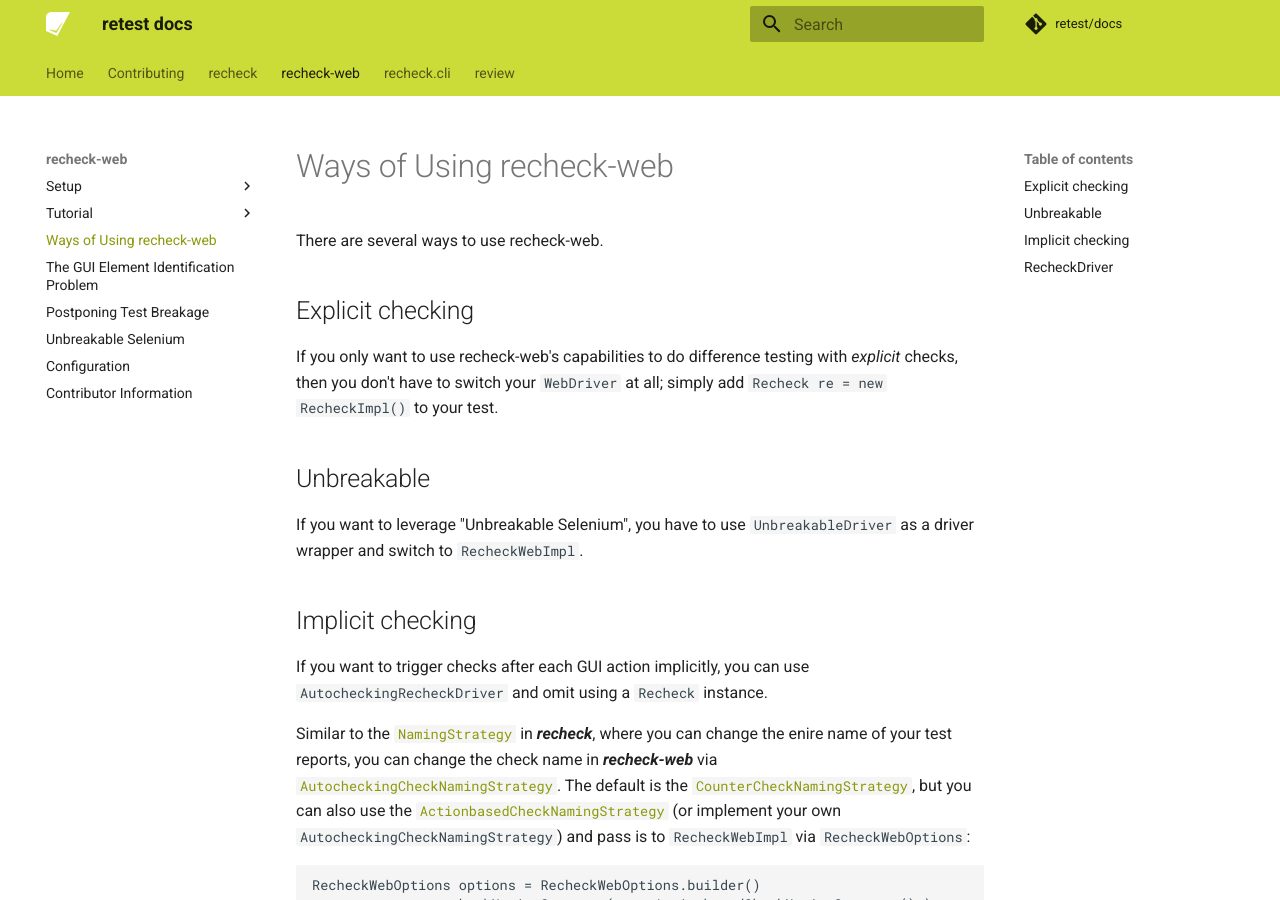
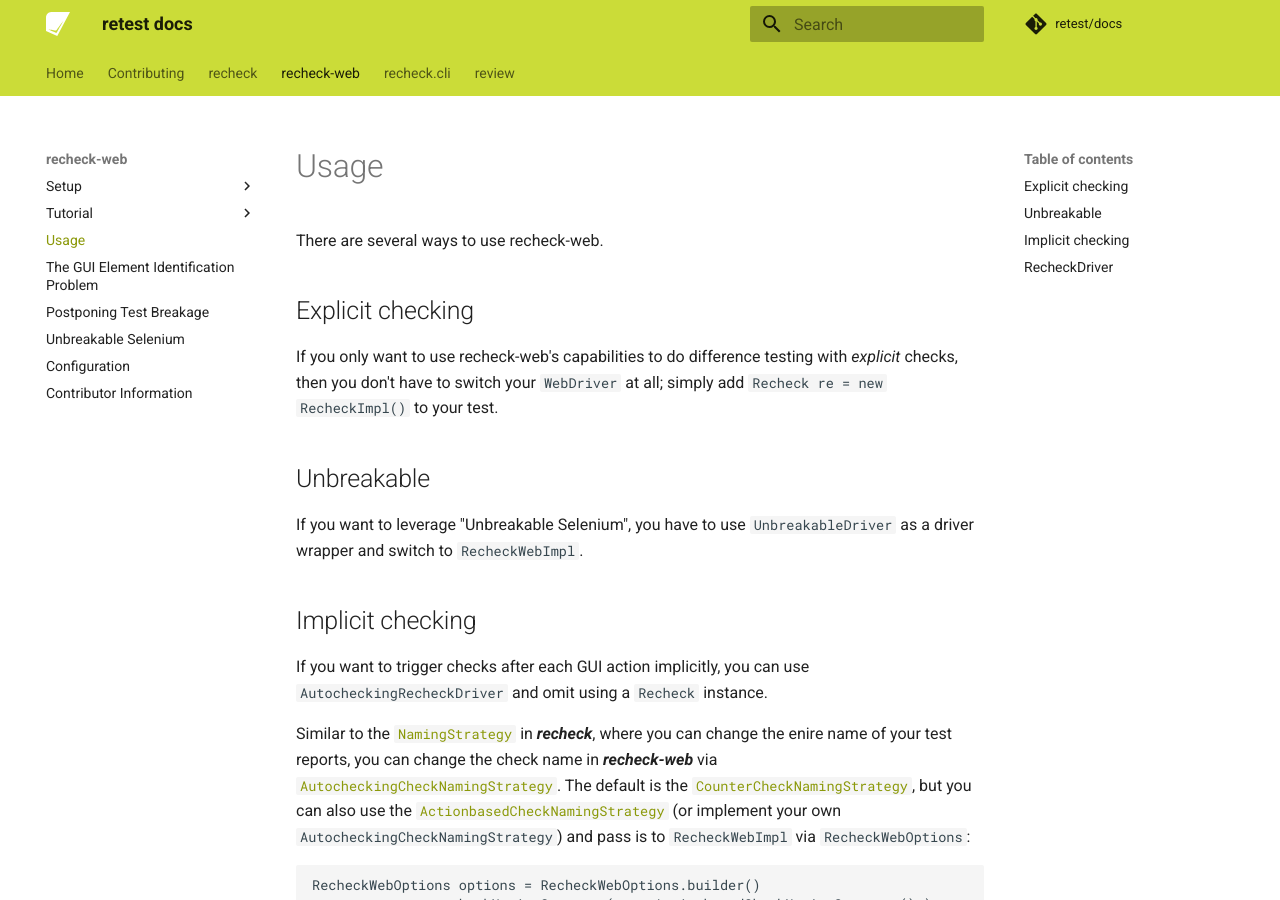
Before and after one commit to retest/docs, an MkDocs documentation site: the page built from docs/recheck-web/introduction/usage.md, in a window 1280 px wide and 900 px high. Built offline with MkDocs 1.6.1 and Material for MkDocs 9.7.7, drawn with Linux system fonts in a browser that asks for light colours; comment, search, counter and statistics services are not loaded.

Commit message:
Rename and move usage file
so that it more closely resembles recheck. Also add a redirect so that old links still work.

```diff
--- a/docs/recheck-web/ways-of-using-recheck-web.md
+++ b/docs/recheck-web/introduction/usage.md
@@ -1,4 +1,4 @@
-# Ways of Using recheck-web
+# Usage
 
 There are several ways to use recheck-web.
 
--- a/mkdocs.yml
+++ b/mkdocs.yml
@@ -32,6 +32,7 @@ plugins:
         "recheck/location-of-the-golden-master-files-and-test-reports.md": "recheck/usage/configuration.md"
         "recheck/how-ignore-works.md": "recheck/usage/filter.md"
         "recheck-web/properties.md": "recheck-web/usage/configuration.md"
+        "recheck-web/ways-of-using-recheck-web.md": "recheck-web/introduction/usage.md"
 
 repo_name: "retest/docs"
 repo_url: "https://github.com/retest/docs"
@@ -72,7 +73,7 @@ nav:
           - "recheck-web/tutorial/travis-execute-ci.md"
           - "recheck-web/tutorial/upload-test-reports-to-rehub.md"
           - "recheck-web/tutorial/rule-based-ignore.md"
-      - "recheck-web/ways-of-using-recheck-web.md"
+      - "recheck-web/introduction/usage.md"
       - "recheck-web/element-identification-problem.md"
       - "recheck-web/postpone-test-breakage.md"
       - "recheck-web/unbreakable-selenium.md"
```
